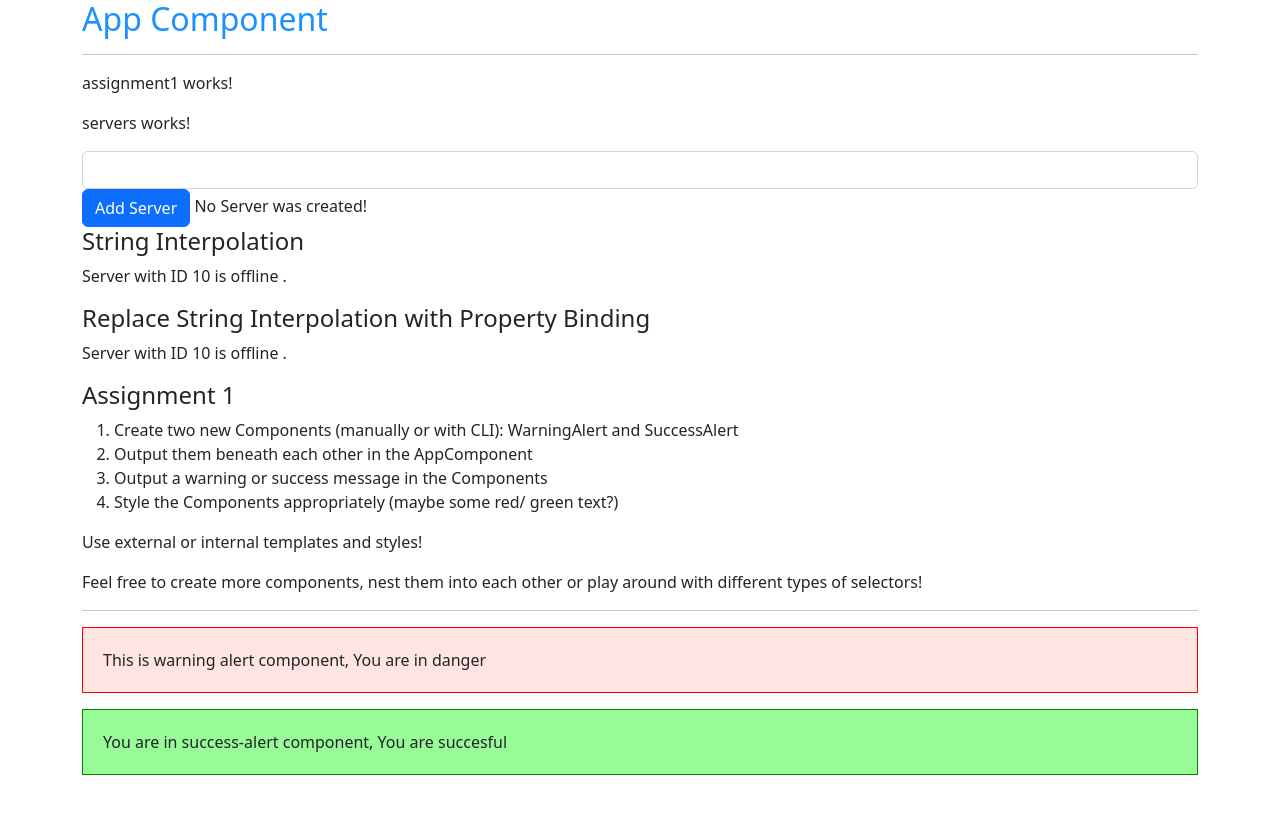
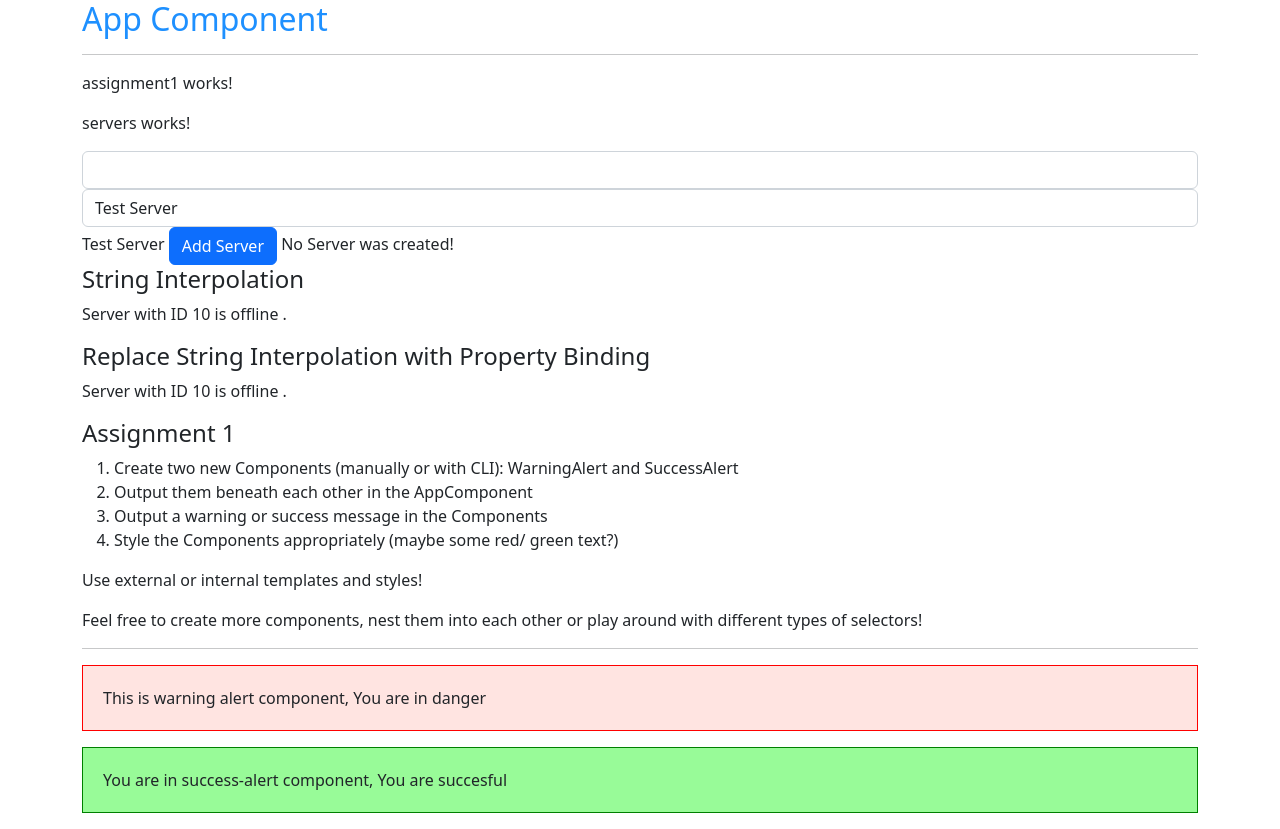
Before and after one commit to vijendra336/angular-shopping-app, an Angular app: page / in a window 1280 px wide. Before the commit the page ends 800 px from the top, so only its background shows below. Built offline with nearby package versions, Linux system fonts and the light colour scheme.

Commit message:
S2C33 Two-Way-Binding - ngModel FormsModule @angular/Forms.

```diff
--- a/src/app/app.module.ts
+++ b/src/app/app.module.ts
@@ -7,6 +7,7 @@ import { ServersComponent } from './servers/servers.component';
 import { WarningAlertComponent } from './warning-alert/warning-alert.component';
 import { SuccessAlertComponent } from './success-alert/success-alert.component';
 import { Assignment1Component } from './assignments/assignment1/assignment1.component';
+import { FormsModule } from '@angular/forms';
 
 @NgModule({
   declarations: [
@@ -19,6 +20,7 @@ import { Assignment1Component } from './assignments/assignment1/assignment1.comp
   ],
   imports: [
     BrowserModule,
+    FormsModule
 
   ],
   providers: [],
--- a/src/app/servers/servers.component.html
+++ b/src/app/servers/servers.component.html
@@ -1,6 +1,7 @@
 <p>servers works!</p>
 
 <input type="text" class="form-control" (input)="onUpdateServerName($event)" />
+<input type="text" class="form-control" [(ngModel)]="serverName" />
 
 {{ serverName }}
 
--- a/src/app/servers/servers.component.ts
+++ b/src/app/servers/servers.component.ts
@@ -12,7 +12,7 @@ import { Component, OnInit } from '@angular/core';
 export class ServersComponent implements OnInit {
   allowNewServer = false;
   serverCreationStatus = 'No Server was created!'
-  serverName='';
+  serverName='Test Server';
   constructor() {
     setTimeout(() => {
       this.allowNewServer = true
```
